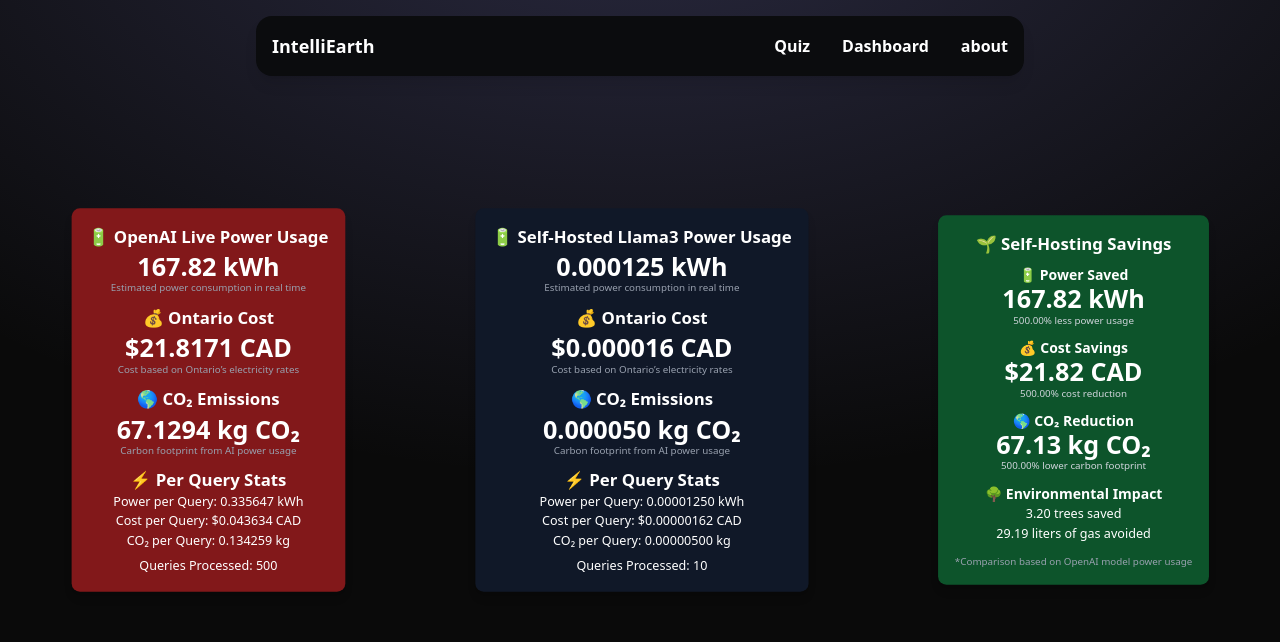
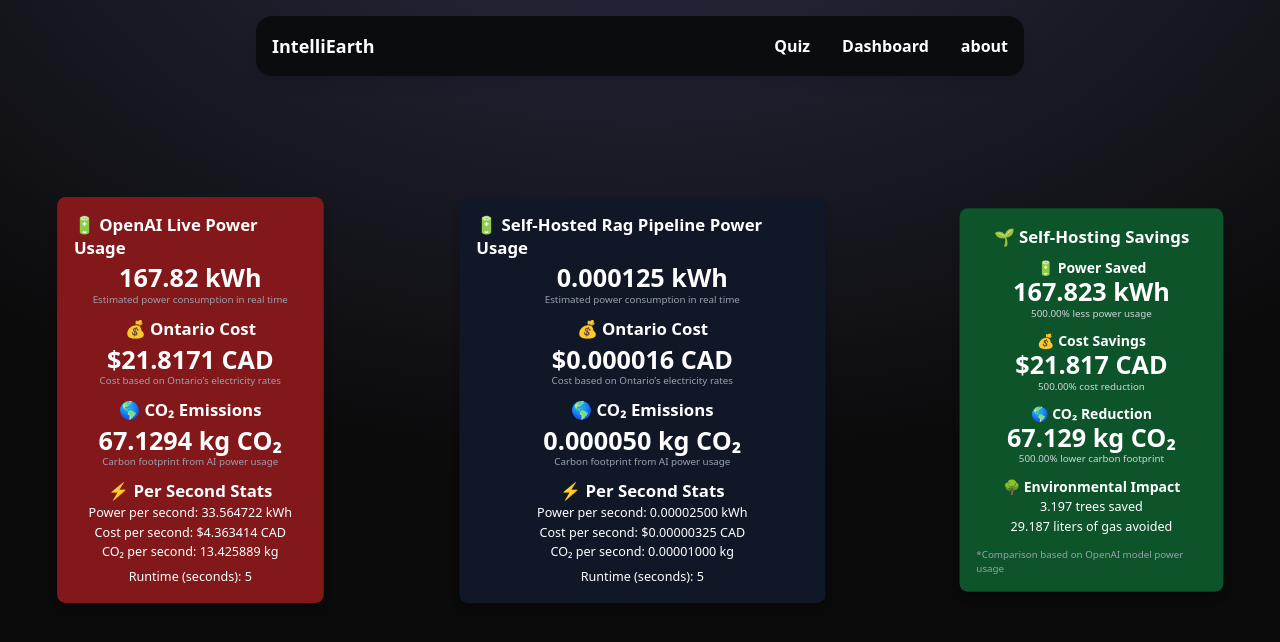
Before and after one commit to AhmedJader/GenAiHackathon, a Next.js app in the folder frontend/: page /dashboard in a window 1280 px wide. Shown: the top 642 px of the page. Built offline with nearby package versions, Linux system fonts and the light colour scheme; what tailwindcss-animated would draw is missing.

Commit message:
refactor OpenAI and self-hosted stats: update metrics to reflect per second calculations and improve precision

```diff
--- a/frontend/components/openaistats.tsx
+++ b/frontend/components/openaistats.tsx
@@ -3,7 +3,7 @@
 import { useState, useEffect } from "react";
 
 const OPENAI_KWH_PER_SECOND = 120833 / 3600; // 33.56 kWh per second
-const OPENAI_QUERIES_PER_SECOND = 100; // Assumed QPS
+const OPENAI_QUERIES_PER_SECOND = 1; // Assumed QPS
 const POWER_PER_QUERY = OPENAI_KWH_PER_SECOND / OPENAI_QUERIES_PER_SECOND; // kWh per query
 
 const ONTARIO_COST_PER_KWH = 0.13; // Average Ontario electricity price (CAD)
@@ -58,18 +58,18 @@
         Carbon footprint from AI power usage
       </span>
 
-      <h2 className="text-2xl font-bold mt-4">⚡ Per Query Stats</h2>
+      <h2 className="text-2xl font-bold mt-4">⚡ Per Second Stats</h2>
       <p className="text-lg">
-        Power per Query: {POWER_PER_QUERY.toFixed(6)} kWh
+        Power per second: {POWER_PER_QUERY.toFixed(6)} kWh
       </p>
       <p className="text-lg">
-        Cost per Query: ${COST_PER_QUERY.toFixed(6)} CAD
+        Cost per second: ${COST_PER_QUERY.toFixed(6)} CAD
       </p>
       <p className="text-lg">
-        CO₂ per Query: {CO2_PER_QUERY.toFixed(6)} kg
+        CO₂ per second: {CO2_PER_QUERY.toFixed(6)} kg
       </p>
       <p className="text-lg mt-2">
-        Queries Processed: {queriesProcessed.toLocaleString()}
+        Runtime (seconds): {queriesProcessed.toLocaleString()}
       </p>
     </div>
   );
--- a/frontend/components/savingstats.tsx
+++ b/frontend/components/savingstats.tsx
@@ -65,26 +65,26 @@
       <h2 className="text-2xl font-bold">🌱 Self-Hosting Savings</h2>
 
       <h3 className="text-xl font-semibold mt-4">🔋 Power Saved</h3>
-      <p className="text-4xl font-semibold">{powerSavings.toFixed(2)} kWh</p>
+      <p className="text-4xl font-semibold">{powerSavings.toFixed(3)} kWh</p>
       <span className="text-sm text-gray-300">
         {powerReduction.toFixed(2)}% less power usage
       </span>
 
       <h3 className="text-xl font-semibold mt-4">💰 Cost Savings</h3>
-      <p className="text-4xl font-semibold">${costSavings.toFixed(2)} CAD</p>
+      <p className="text-4xl font-semibold">${costSavings.toFixed(3)} CAD</p>
       <span className="text-sm text-gray-300">
         {costReduction.toFixed(2)}% cost reduction
       </span>
 
       <h3 className="text-xl font-semibold mt-4">🌎 CO₂ Reduction</h3>
-      <p className="text-4xl font-semibold">{co2Savings.toFixed(2)} kg CO₂</p>
+      <p className="text-4xl font-semibold">{co2Savings.toFixed(3)} kg CO₂</p>
       <span className="text-sm text-gray-300">
         {co2Reduction.toFixed(2)}% lower carbon footprint
       </span>
 
       <h3 className="text-xl font-semibold mt-4">🌳 Environmental Impact</h3>
-      <p className="text-lg">{treesSaved.toFixed(2)} trees saved</p>
-      <p className="text-lg">{gasolineSaved.toFixed(2)} liters of gas avoided</p>
+      <p className="text-lg">{treesSaved.toFixed(3)} trees saved</p>
+      <p className="text-lg">{gasolineSaved.toFixed(3)} liters of gas avoided</p>
 
       <span className="text-sm text-gray-400 mt-4">
         *Comparison based on OpenAI model power usage
--- a/frontend/components/selfstats.tsx
+++ b/frontend/components/selfstats.tsx
@@ -3,7 +3,7 @@
 import { useState, useEffect } from "react";
 
 const SELFHOSTED_KWH_PER_SECOND = 0.09 / 3600; // 0.000025 kWh per second
-const SELFHOSTED_QUERIES_PER_SECOND = 2; // Assume 2 queries per second
+const SELFHOSTED_QUERIES_PER_SECOND = 1; // Assume 2 queries per second
 const POWER_PER_QUERY = SELFHOSTED_KWH_PER_SECOND / SELFHOSTED_QUERIES_PER_SECOND; // kWh per query
 
 const ONTARIO_COST_PER_KWH = 0.13; // Ontario electricity price (CAD)
@@ -33,7 +33,7 @@
 
   return (
     <div className="flex flex-col items-center justify-center p-6 bg-gray-900 text-white rounded-xl shadow-lg">
-      <h2 className="text-2xl font-bold">🔋 Self-Hosted Llama3 Power Usage</h2>
+      <h2 className="text-2xl font-bold">🔋 Self-Hosted Rag Pipeline Power Usage</h2>
 
       <p className="text-4xl font-semibold mt-2">
         {powerUsed.toFixed(6)} kWh
@@ -58,18 +58,18 @@
         Carbon footprint from AI power usage
       </span>
 
-      <h2 className="text-2xl font-bold mt-4">⚡ Per Query Stats</h2>
+      <h2 className="text-2xl font-bold mt-4">⚡ Per Second Stats</h2>
       <p className="text-lg">
-        Power per Query: {POWER_PER_QUERY.toFixed(8)} kWh
+        Power per second: {POWER_PER_QUERY.toFixed(8)} kWh
       </p>
       <p className="text-lg">
-        Cost per Query: ${COST_PER_QUERY.toFixed(8)} CAD
+        Cost per second: ${COST_PER_QUERY.toFixed(8)} CAD
       </p>
       <p className="text-lg">
-        CO₂ per Query: {CO2_PER_QUERY.toFixed(8)} kg
+        CO₂ per second: {CO2_PER_QUERY.toFixed(8)} kg
       </p>
       <p className="text-lg mt-2">
-        Queries Processed: {queriesProcessed.toLocaleString()}
+        Runtime (seconds): {queriesProcessed.toLocaleString()}
       </p>
     </div>
   );
```
